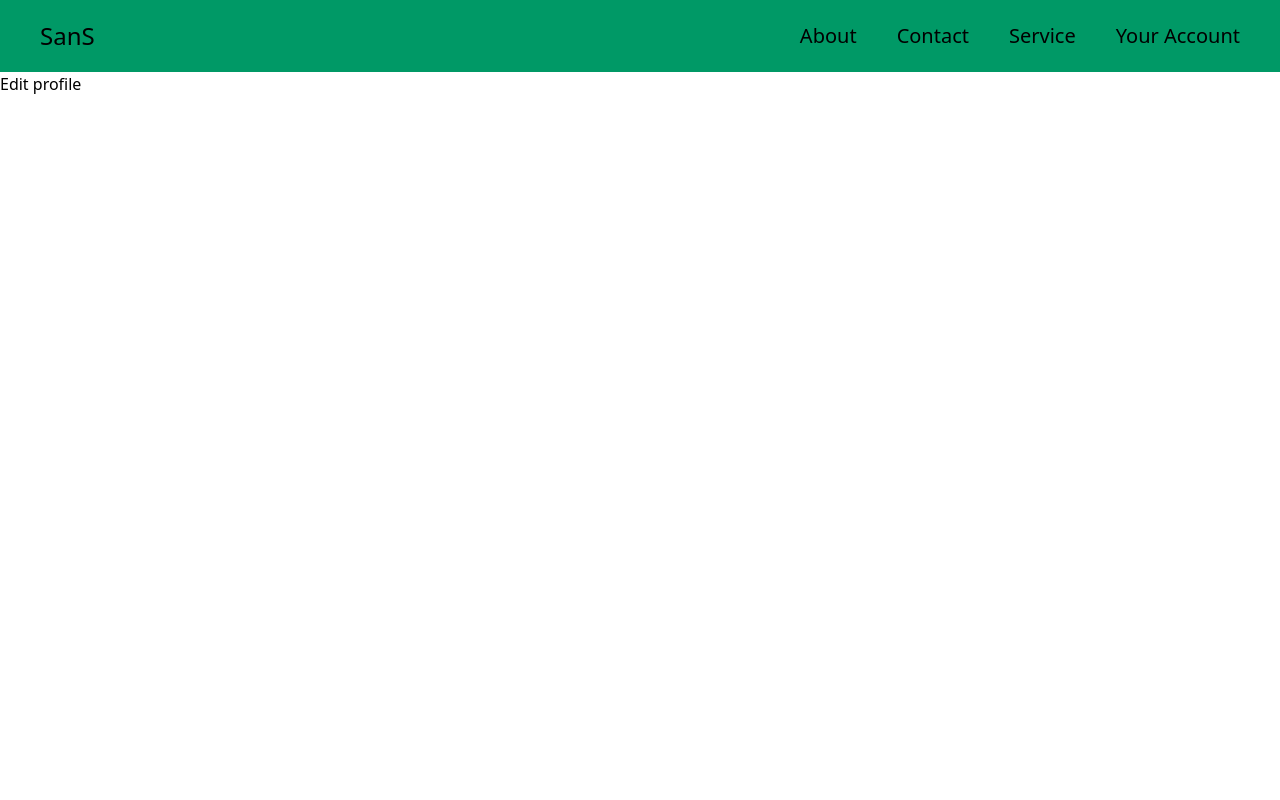
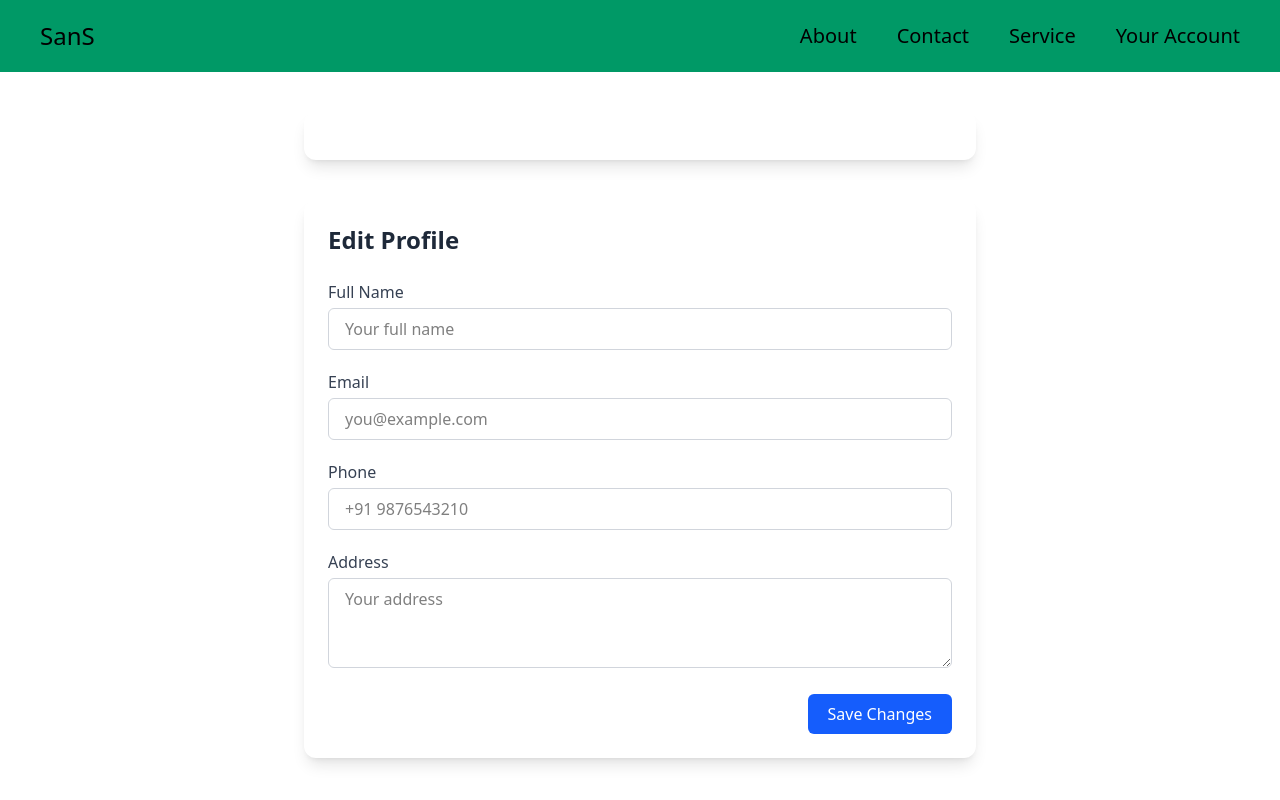
Before and after one commit to Rohansawant734/D1_Green-Mart, a React (Vite) app in the folder green_mart/: page /edit-profile in a window 1280 px wide. Built offline with nearby package versions, Linux system fonts and the light colour scheme.

Commit message:
Edit pages Code  added..

```diff
--- a/green_mart/src/pages/users/Edit_Profile.jsx
+++ b/green_mart/src/pages/users/Edit_Profile.jsx
@@ -3,7 +3,58 @@ import React from 'react'
 const Edit_Profile = () => {
   return (
     <div>
-      <h3>Edit profile</h3>
+      <div className="max-w-2xl mx-auto mt-10 p-6 bg-white shadow-lg rounded-xl"></div>
+      <div className="max-w-2xl mx-auto mt-10 p-6 bg-white shadow-lg rounded-xl">
+        <h2 className="text-2xl font-bold text-gray-800 mb-6">Edit Profile</h2>
+
+        <form className="space-y-5">
+          <div>
+
+            <label className="block text-gray-700 font-medium mb-1">Full Name</label>
+            <input
+              type="text"
+              placeholder="Your full name"
+              className="w-full border border-gray-300 px-4 py-2 rounded-md focus:outline-none focus:ring-2 focus:ring-blue-500"
+            />
+          </div>
+
+          <div>
+            <label className="block text-gray-700 font-medium mb-1">Email</label>
+            <input
+              type="email"
+              placeholder="you@example.com"
+              className="w-full border border-gray-300 px-4 py-2 rounded-md focus:outline-none focus:ring-2 focus:ring-blue-500"
+            />
+          </div>
+
+          <div>
+            <label className="block text-gray-700 font-medium mb-1">Phone</label>
+            <input
+              type="tel"
+              placeholder="+91 9876543210"
+              className="w-full border border-gray-300 px-4 py-2 rounded-md focus:outline-none focus:ring-2 focus:ring-blue-500"
+            />
+          </div>
+
+          <div>
+            <label className="block text-gray-700 font-medium mb-1">Address</label>
+            <textarea
+              rows="3"
+              placeholder="Your address"
+              className="w-full border border-gray-300 px-4 py-2 rounded-md focus:outline-none focus:ring-2 focus:ring-blue-500"
+            />
+          </div>
+
+          <div className="text-right">
+            <button
+              type="submit"
+              className="bg-blue-600 text-white px-5 py-2 rounded-md hover:bg-blue-700 transition"
+            >
+              Save Changes
+            </button>
+          </div>
+        </form>
+      </div>
     </div>
   )
 }
```
